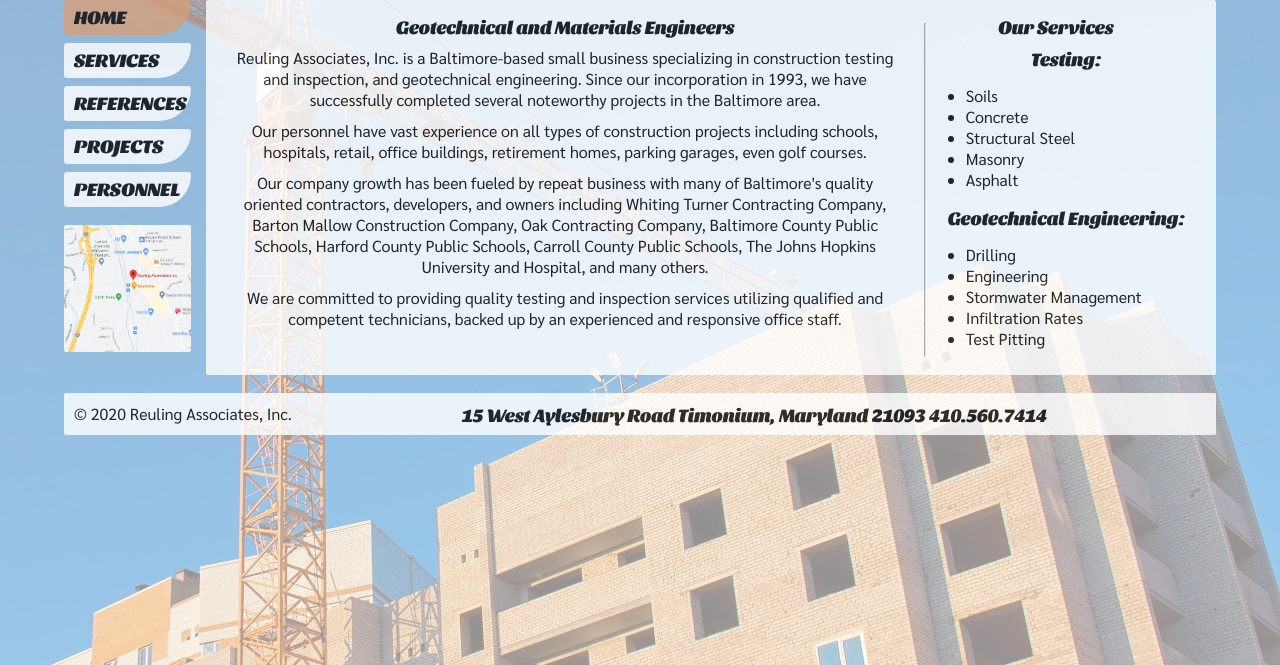
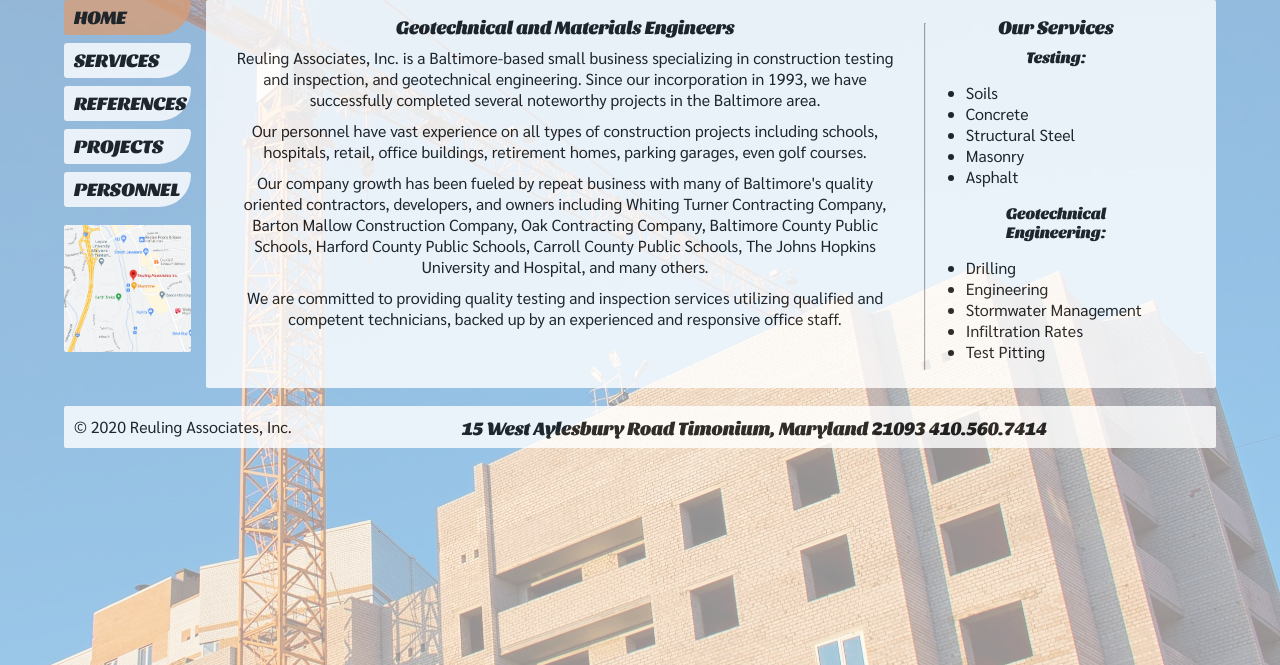
Before and after one commit to obanks1/cs1300-redesign-reuling, a PHP site: page / in a window 1280 px wide. Shown: the part 120-785 px from the top of the page. Run offline with PHP 8.4, Linux system fonts and the light colour scheme.

Commit message:
improved text hierarchy

```diff
--- a/home.html
+++ b/home.html
@@ -53,7 +53,7 @@
         <h3 class="mainheader ourservicesslide">Our Services</h3>
         <div class="servicesdiv">
           <h3 class="mainheader ourservices">Our Services</h3>
-          <div><h3 class="serviceheader">Testing:</h3>
+          <div><h4 class="serviceheader">Testing:</h3>
           <ul>
             <li>Soils</li>
             <li>Concrete</li>
@@ -61,7 +61,7 @@
             <li>Masonry</li>
             <li>Asphalt</li>
           </ul></div>
-          <div><h3 class="serviceheader">Geotechnical Engineering:</h3>
+          <div><h4 class="serviceheader">Geotechnical Engineering:</h3>
           <ul>
             <li>Drilling</li>
             <li>Engineering</li>
--- a/index.css
+++ b/index.css
@@ -69,7 +69,7 @@ span:hover {
     padding: 0px;
 }
 
-h3 {
+h3, h4 {
     font-family: 'sansita';
     font-weight: 900;
     font-style: italic;
@@ -132,7 +132,6 @@ li {
 .servicesdiv {
     display: flex;
     flex-direction: column;
-    justify-content: center;
     width: 30%;
     margin: 0px 10px 0px 10px;
 }
@@ -143,7 +142,8 @@ li {
 
 .serviceheader{
     text-align: center;
-    padding-left: 50px;
+    padding-left: 60px;
+    padding-right: 30px;
 }
 
 hr {
@@ -207,6 +207,7 @@ footer {
     }
     .servicesdiv {
         flex-direction: row;
+        justify-content: center;
         width: 100%;
     }
     .maindiv {
```
